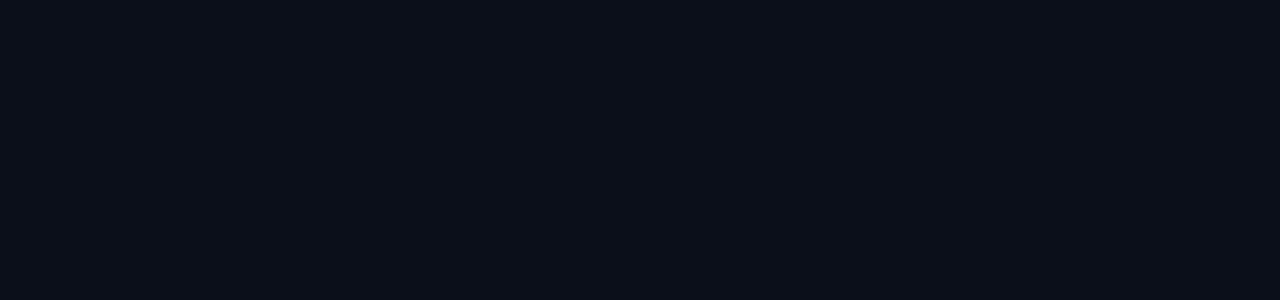
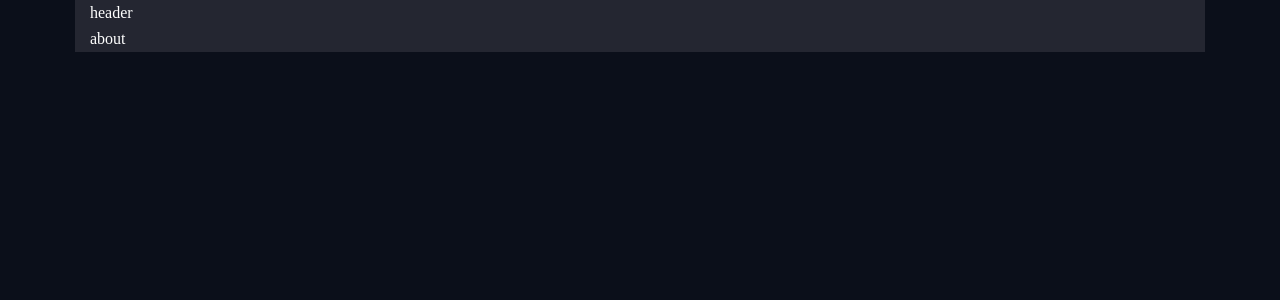
Before and after one commit to BhargavLende15/personal-portfolio, a Next.js app: page /about in a window 1280 px wide. Shown: the top 300 px of the page. Built offline with nearby package versions, Linux system fonts and the light colour scheme; a web font is replaced by a local one.

Commit message:
commit 2: update00

```diff
--- a/app/about/page.jsx
+++ b/app/about/page.jsx
@@ -1,5 +1,5 @@
 "use client";
-import motion from 'framer-motion';
+import { motion } from 'framer-motion';
 
 const About = () => {
   return (
--- a/components/PageTransition.jsx
+++ b/components/PageTransition.jsx
@@ -1,13 +1,13 @@
 "use client";
 
-import {AnimatedPresence} from "framer-motion";
+import {AnimatePresence, motion} from "framer-motion";
 import {usePathname} from "next/navigation";
 
 const PageTransition = ({children}) => {
 
   const pathname = usePathname();
-  return
-    <AnimatedPresence>
+  return (
+    <AnimatePresence>
         <div key={pathname}>
             <motion.div
                 initial={{opacity: 1}}
@@ -15,12 +15,12 @@
                     opacity: 0,
                     transition: {delay: 1, duration: 0.4, ease: "easeInOut"},
                 }}
-                className="min-h-screen w-screen fixed top-0 pointer-events-none"
+                className="min-h-screen w-screen fixed top-0 pointer-events-none bg-primary"
             />
             {children}
             </div>
-    </AnimatedPresence>
-
+    </AnimatePresence>
+  );
 };
 
 export default PageTransition
```
